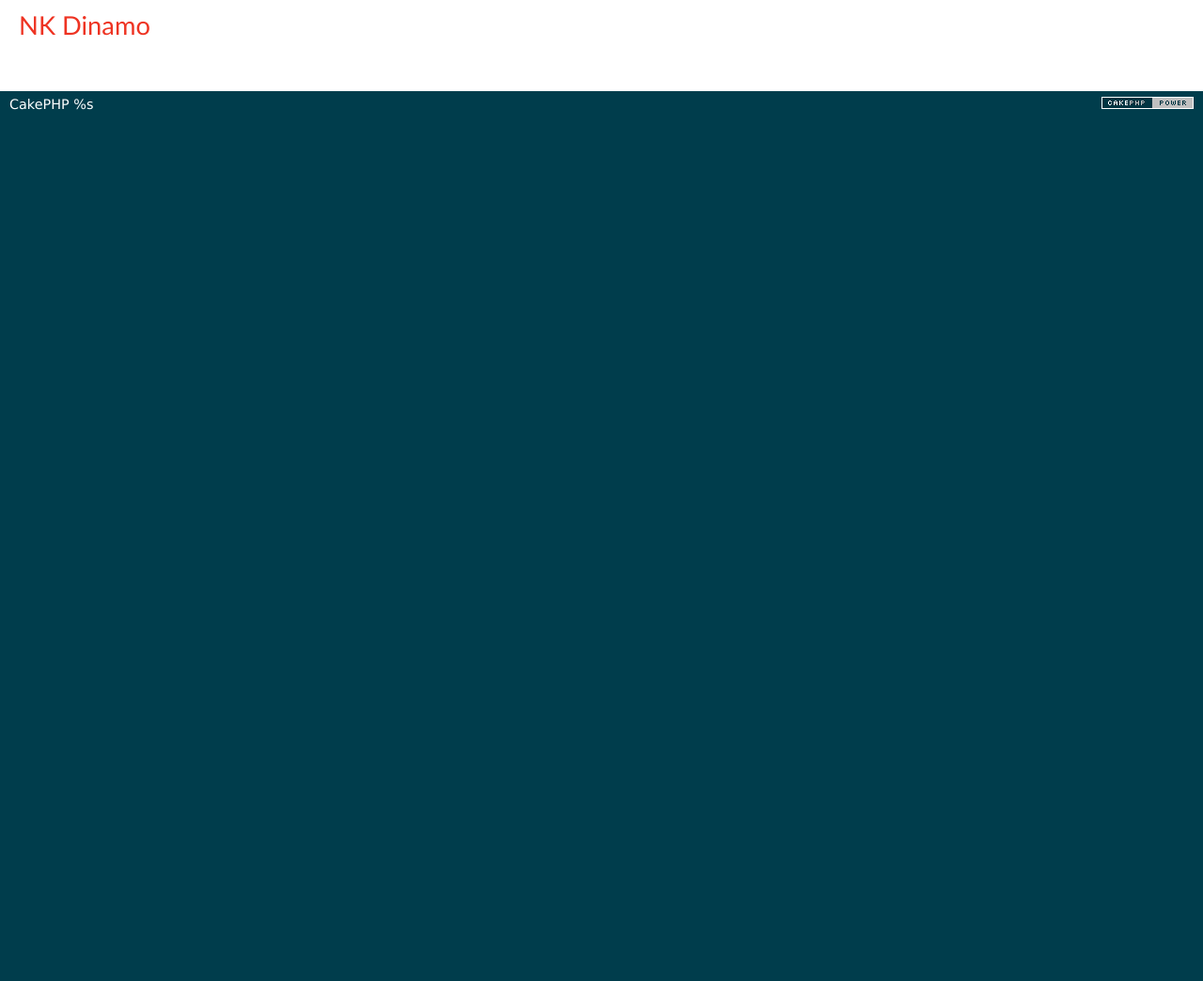
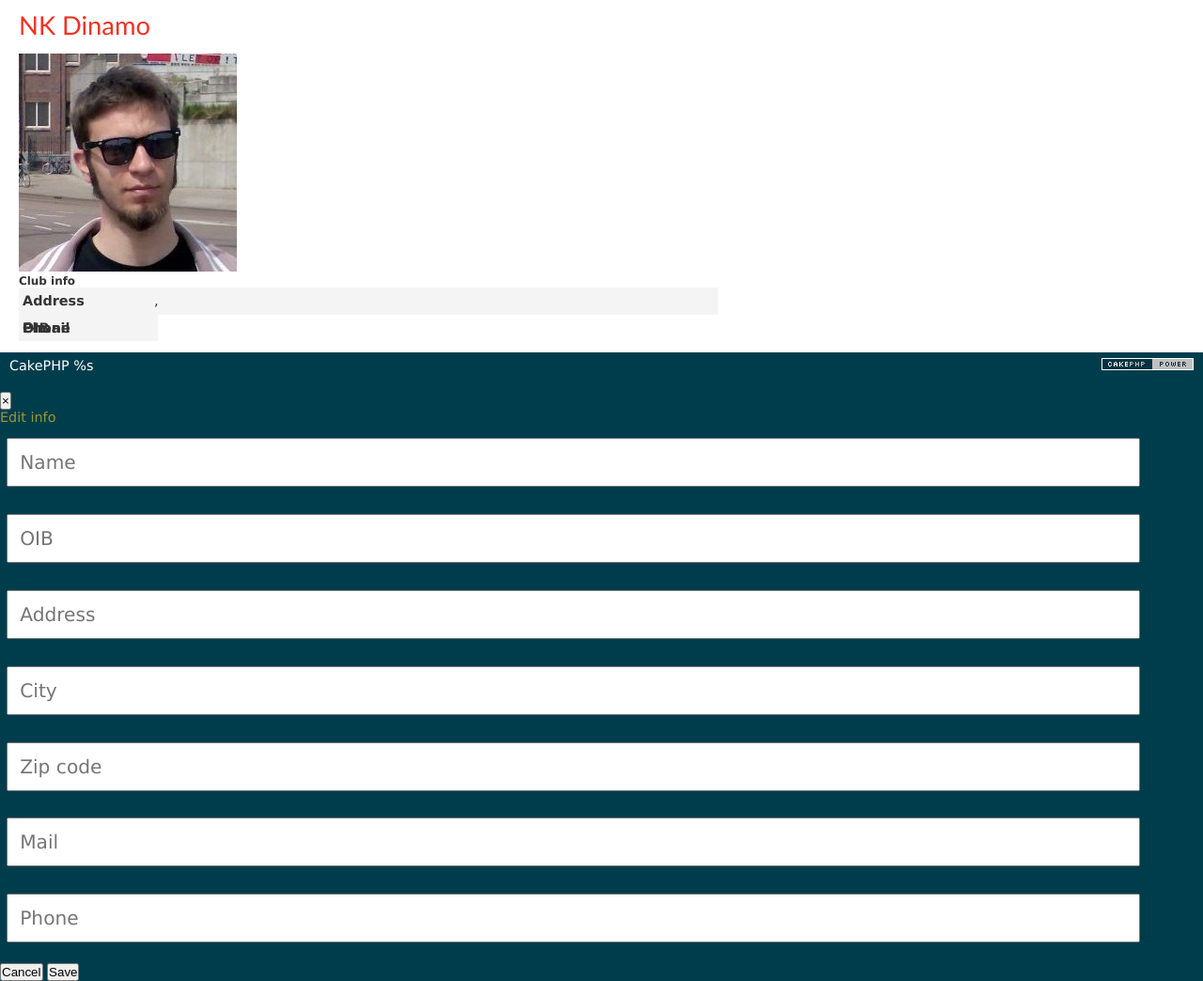
Before and after one commit to mirocosic/smartsport-inspinia, a CakePHP app: template app/View/Clubs/view.ctp in a window 1280 px wide. Shown: the part 47-1091 px from the top of the page at 94% size. Before the commit the page ends 164 px from the top, so only its background shows below. Run offline with PHP 8.4 and a stand-in for CakePHP, Linux system fonts and the light colour scheme; the template is opened without the code that fills it, so the values that code supplies are empty; some libraries are stand-ins or nearby versions.

Commit message:
club info + validation in progress

```diff
--- a/app/Controller/ClubsController.php
+++ b/app/Controller/ClubsController.php
@@ -22,6 +22,9 @@
     public function view(){
         $this->layout = 'Home';
         $this->autoRender = 'view';
+
+        $this->Club->contain();
+        $this->set('club',$this->Club->findById($this->Session->read('Auth.Club_id')));
     }
 
     public function members(){
--- a/app/View/Clubs/view.ctp
+++ b/app/View/Clubs/view.ctp
@@ -1,11 +1,146 @@
-<div class="row wrapper border-bottom white-bg page-heading">
+<div class="row  border-bottom white-bg page-heading">
     <div class="col-lg-10">
         <h2>NK Dinamo</h2>
 
     </div>
-    <div class="col-lg-2">
 
+</div>
+<div class="row">
+    <div class="ibox col-md-3">
+        <img alt="image" class="img-responsive" src="/img/profilna.jpg">
+    </div>
+
+    <div class="ibox col-md-4">
+        <div class="ibox-title">
+            <h5><?=__("Club info");?></h5>
+            <div class="ibox-tools">
+                <a data-toggle="modal" data-target="#editClubInfo"><i class="fa fa-pencil"></i></a>
+            </div>
+        </div>
+        <div class="ibox-content">
+
+                <dl class="dl-horizontal">
+
+                    <dt><?=__("Address");?></dt> <dd><?=$club['Club']['address'].', '.$club['Club']['zip_code'].' '.$club['Club']['city'];?></dd>
+                    <dt><?=__("E-mail");?></dt> <dd> <a href="mailto:<?=$club['Club']['mail'];?>"><?=$club['Club']['mail'];?></a></dd>
+                    <dt><?=__("Phone");?></dt> <dd><a href="tel:<?=$club['Club']['phone'];?>" class="text-navy"><?=$club['Club']['phone'];?></a> </dd>
+                    <dt><?=__("OIB");?></dt> <dd><?=$club['Club']['oib'];?></dd>
+                </dl>
+
+        </div>
+    </div>
+</div>
+
+
+
+<!-- Modal -->
+<div class="modal fade" id="editClubInfo" role="dialog">
+    <div class="modal-dialog modal-sm">
+        <div class="modal-content">
+            <div class="modal-header">
+                <button type="button" class="close" data-dismiss="modal">&times;</button>
+                <h4 class="modal-title text-center"><?=__("Edit info");?></h4>
+            </div>
+            <div class="modal-body">
+                <form role="form" id="editClubInfoForm" action="/clubs/editInfo">
+                    <div class="form-group">
+                        <input type="text"
+                               name="name"
+
+                               placeholder="<?=__("Name");?>"
+                               class="form-control cleanInput"
+                               value="<?=$club['Club']['name'];?>"
+                        >
+                    </div>
+                    <div class="form-group">
+                        <input type="text"
+                               name="oib"
+                               placeholder="<?=__("OIB");?>"
+                               class="form-control cleanInput"
+                               value="<?=$club['Club']['oib'];?>"
+                        >
+                    </div>
+                    <div class="form-group">
+                        <input type="text"
+                               name="address"
+                               placeholder="<?=__("Address");?>"
+                               class="form-control cleanInput"
+                               value="<?=$club['Club']['address'];?>"
+                        >
+                    </div>
+                    <div class="form-group">
+                        <input type="text"
+                               name="city"
+                               placeholder="<?=__("City");?>"
+                               class="form-control cleanInput"
+                               value="<?=$club['Club']['city'];?>"
+                        >
+                    </div>
+                    <div class="form-group">
+                        <input type="text"
+                               name="zip_code"
+                               placeholder="<?=__("Zip code");?>"
+                               class="form-control cleanInput"
+                               value="<?=$club['Club']['zip_code'];?>"
+                        >
+                    </div>
+                    <div class="form-group">
+                        <input type="text"
+                               name="mail"
+                               placeholder="<?=__("Mail");?>"
+                               class="form-control cleanInput"
+                               value="<?=$club['Club']['mail'];?>"
+                        >
+                    </div>
+                    <div class="form-group">
+                        <input type="text"
+                               name="phone"
+                               placeholder="<?=__("Phone");?>"
+                               class="form-control cleanInput"
+                               value="<?=$club['Club']['phone'];?>"
+                        >
+                    </div>
+
+
+            </div>
+
+            <div class="modal-footer center-block ">
+                <div class="text-center">
+                    <button type="button" class="btn btn-sm btn-default text-center" data-dismiss="modal"><?=__("Cancel");?></button>
+                    <button type="submit" class="btn btn-sm btn-primary text-center" ><?=__('Save');?></button>
+                </div>
+
+            </div>
+            </form>
+        </div>
     </div>
 </div>
 
 <?=$this->element('Scripts');?>
+
+<script>
+
+    $(document).ready(function() {
+        $('#editClubInfoForm').validate({
+            rules: {
+                'name': {required: true},
+                'address': {required: true},
+                'name': {required: true},
+                'name': {required: true},
+                'name': {required: true},
+                'name': {required: true},
+
+            },
+            messages: {
+                'name': {required: 'Obavezno polje'},
+            },
+            submitHandler:function(){
+
+                return false;
+            }
+
+        })
+    });
+
+
+</script>
--- a/app/View/Elements/Scripts.ctp
+++ b/app/View/Elements/Scripts.ctp
@@ -16,3 +16,4 @@
 <script src="/js/plugins/chosen/chosen.jquery.js"></script>
 <script src="/js/plugins/pace/pace.min.js"></script>
 <script src="/js/plugins/masonry/masonry.pkgd.min.js"></script>
+<script src="/js/plugins/validate/jquery.validate.min.js"></script>
```
Also changed, not shown: 1 other file.
